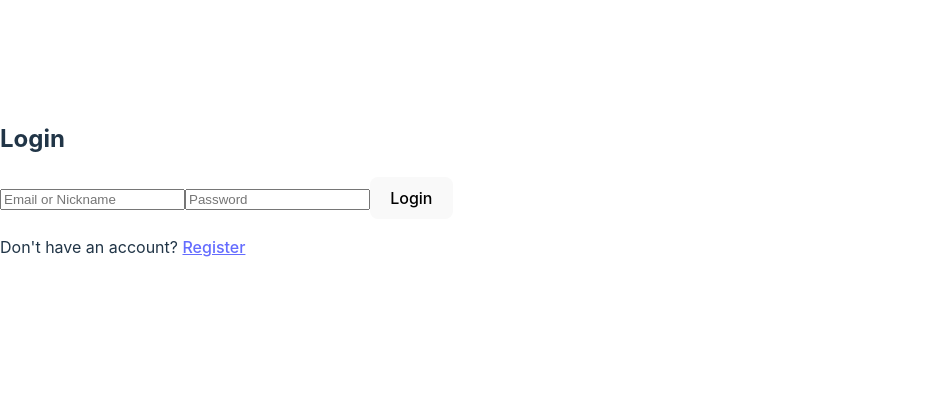
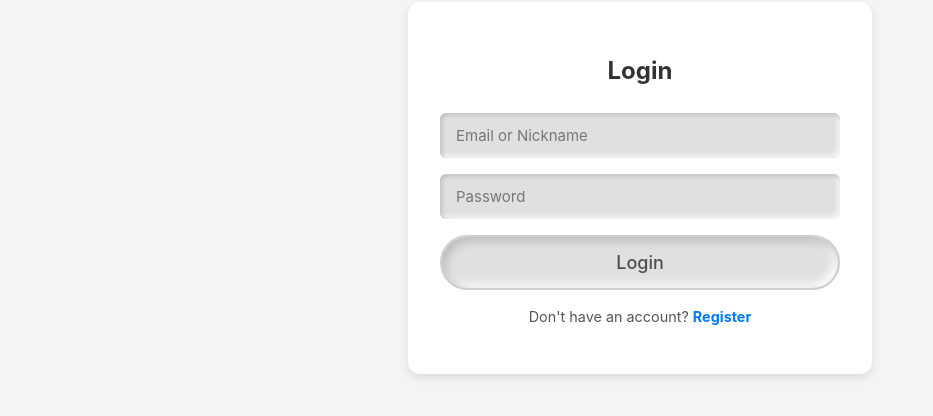
Before and after one commit to lucas-santoro/TaskManager, a React (Vite) app in the folder taskmanager-frontend/: page /login in a window 1280 px wide. Shown: the part 212-628 px from the top of the page, without its empty margins (0-933 px from the left). Built offline with nearby package versions, Linux system fonts and the light colour scheme; no server answers.

Commit message:
Add style for login page

```diff
--- a/taskmanager-frontend/src/pages/Login.tsx
+++ b/taskmanager-frontend/src/pages/Login.tsx
@@ -2,6 +2,7 @@ import { useState } from "react";
 import { useNavigate, Link } from "react-router-dom";
 
 import api from "../api/apiClient";
+import "./styles/Login.css";
 
 /**
  * @brief Login page for user authentication.
@@ -34,35 +35,48 @@ const Login = () => {
     };
 
     return (
-        <div>
-            <h2>Login</h2>
-            <form onSubmit={handleSubmit}>
+        <div className="login-container">
+            <div className="login-box">
+                <h2 className="login-title">Login</h2>
+                <form onSubmit={handleSubmit} className="login-form">
+    <div className="input-container">
         <input
             type="text"
-                    placeholder="Email or Nickname"
+            placeholder=" "
             value={identifier}
             onChange={(e) => setIdentifier(e.target.value)}
             required
+            className="login-input"
         />
+        <label className="input-label">Email or Nickname</label>
+    </div>
+
+    <div className="input-container">
         <input
             type="password"
-                    placeholder="Password"
+            placeholder=" "
             value={password}
             onChange={(e) => setPassword(e.target.value)}
             required
+            className="login-input"
         />
-                <button type="submit">Login</button>
+        <label className="input-label">Password</label>
+    </div>
+
+    <button type="submit" className="login-button">Login</button>
 </form>
-            {error && <p>{error}</p>}
 
-            <p>
+                {error && <p className="login-error">{error}</p>}
+
+                <p className="login-text">
                     Don't have an account?{" "}
-                <Link to="/register" style={{ textDecoration: "underline" }}>
-                    Register
-                </Link>
+                    <Link to="/register" className="login-link">Register</Link>
                 </p>
             </div>
+        </div>
     );
+
+
 };
 
 export default Login;
--- /dev/null
+++ b/taskmanager-frontend/src/pages/styles/Login.css
@@ -0,0 +1,126 @@
+.login-container {
+    display: flex;
+    align-items: center;
+    justify-content: center;
+    width: 100vw;
+    height: 100vh;
+    background-color: #f4f4f4;
+}
+
+.login-box {
+    width: 100%;
+    max-width: 400px;
+    background-color: #ffffff;
+    padding: 2rem;
+    border-radius: 12px;
+    box-shadow: 0 4px 10px rgba(0, 0, 0, 0.1);
+}
+
+.login-title {
+    text-align: center;
+    font-size: 1.5rem;
+    font-weight: bold;
+    color: #333333;
+    margin-bottom: 1.5rem;
+}
+
+.login-form {
+    display: flex;
+    flex-direction: column;
+    gap: 1rem;
+}
+
+.input-container {
+    position: relative;
+    width: 100%;
+}
+
+.input-label {
+    position: absolute;
+    top: 50%;
+    left: 16px;
+    transform: translateY(-50%);
+    font-size: 15px;
+    color: #777;
+    transition: 0.3s ease-in-out;
+    pointer-events: none;
+}
+
+.login-input {
+    width: 100%;
+    height: 45px;
+    padding: 12px 16px;
+    background-color: #e0e0e0;
+    color: #333333;
+    border: none;
+    border-radius: 6px;
+    outline: none;
+    transition: all 0.3s ease-in-out;
+    font-size: 15px;
+    box-shadow: inset 2px 2px 5px #bebebe, inset -2px -2px 5px #ffffff;
+    box-sizing: border-box;
+}
+
+.login-input:focus ~ .input-label,
+.login-input:not(:placeholder-shown) ~ .input-label {
+    top: 5px;
+    left: 14px;
+    font-size: 12px;
+    color: #007bff;
+    background-color: #ffffff;
+    padding: 2px 5px;
+    border-radius: 4px;
+}
+
+.login-button {
+    outline: none;
+    border: none;
+    user-select: none;
+    background-color: #e0e0e0;
+    border-radius: 50px;
+    box-shadow: inset 4px 4px 10px #bcbcbc, inset -4px -4px 10px #ffffff;
+    color: #4d4d4d;
+    cursor: pointer;
+    font-size: 18px;
+    padding: 15px 40px;
+    transition: all 0.2s ease-in-out;
+    border: 2px solid rgb(206, 206, 206);
+}
+
+.login-button:hover {
+    outline: none;
+    border: none;
+    user-select: none;
+    box-shadow: inset 2px 2px 5px #bcbcbc, inset -2px -2px 5px #ffffff, 2px 2px 5px #bcbcbc, -2px -2px 5px #ffffff;
+}
+
+.login-button:focus {
+    outline: none;
+    border: none;
+    user-select: none;
+    box-shadow: inset 2px 2px 5px #bcbcbc, inset -2px -2px 5px #ffffff, 2px 2px 5px #bcbcbc, -2px -2px 5px #ffffff;
+}
+
+
+.login-error {
+    color: red;
+    text-align: center;
+    margin-top: 10px;
+}
+
+.login-text {
+    text-align: center;
+    color: #555555;
+    font-size: 0.9rem;
+    margin-top: 1rem;
+}
+
+.login-link {
+    color: #007bff;
+    text-decoration: none;
+    font-weight: bold;
+}
+
+.login-link:hover {
+    text-decoration: underline;
+}
```
Lines whose indentation alone changed are shown as unchanged.
